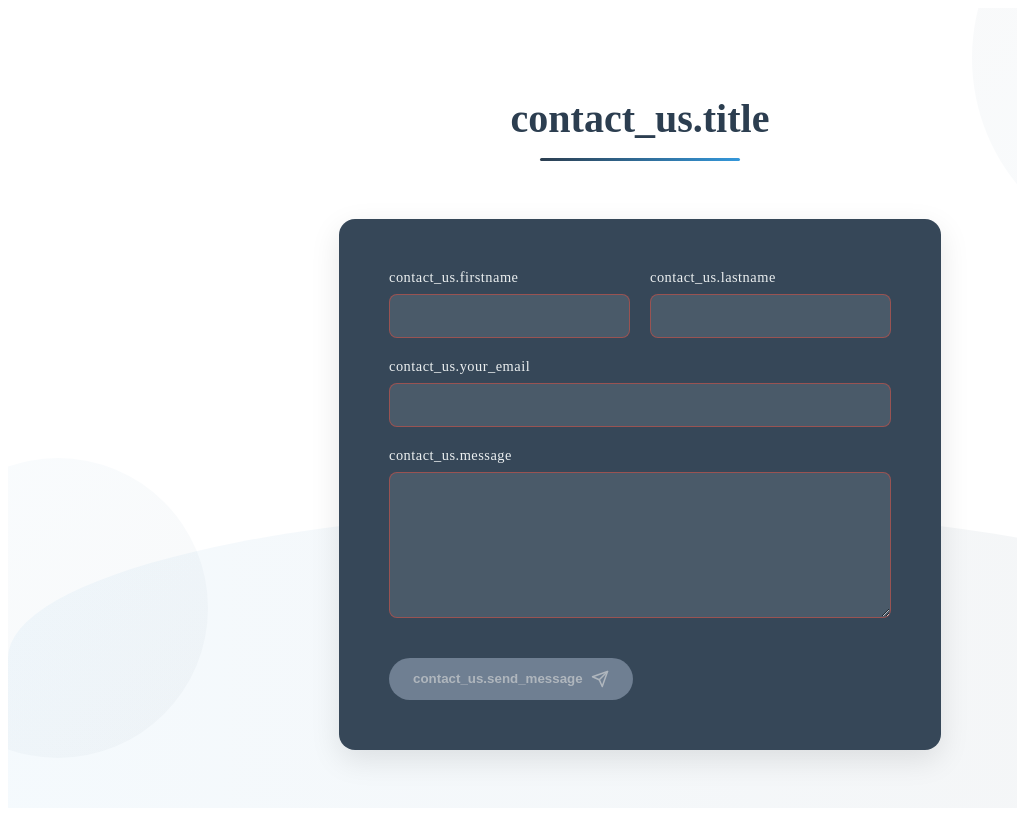
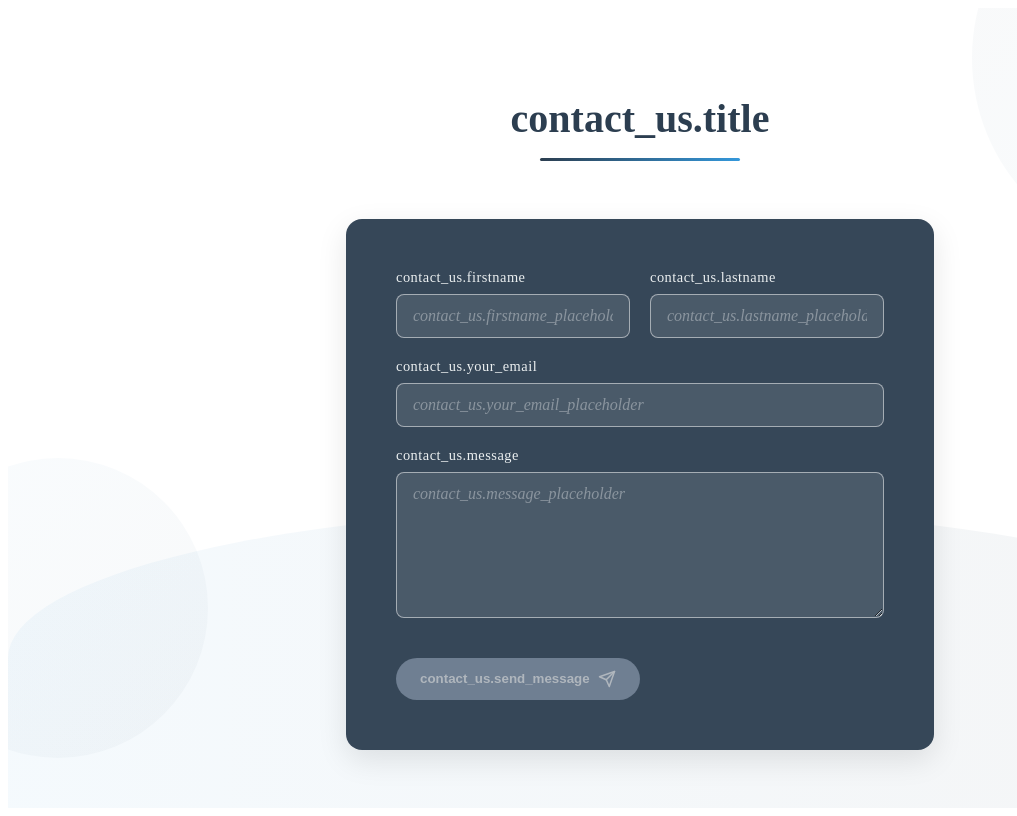
Before and after one commit to Immotep-EIP/Immotep, a Next.js app in the folder Code/ShowcaseKeyz/: page /ContactUs/ContactUs in a window 1280 px wide. Shown: the whole page, without its empty margins (0-1017 px from the left). Built offline with nearby package versions, Linux system fonts and the light colour scheme.

Commit message:
feat(showcaseKeyz): contact form updated with placeholder

```diff
--- a/Code/ShowcaseKeyz/src/pages/ContactUs/ContactUs.module.css
+++ b/Code/ShowcaseKeyz/src/pages/ContactUs/ContactUs.module.css
@@ -169,6 +169,16 @@
   color: white;
   font-size: 1rem;
   transition: all 0.3s ease;
+  font-family: inherit;
+}
+
+.input::placeholder,
+.textarea::placeholder {
+  color: rgba(255, 255, 255, 0.4);
+  font-style: italic;
+  font-family: inherit;
+  font-size: 1rem;
+  opacity: 0.7;
 }
 
 .input:focus,
@@ -196,7 +206,7 @@
 
 .input:invalid,
 .textarea:invalid {
-  border-color: rgba(231, 76, 60, 0.5);
+  border-color: rgba(255, 255, 255, 0.5);
 }
 
 .input:valid,
--- a/Code/ShowcaseKeyz/src/pages/ContactUs/ContactUs.tsx
+++ b/Code/ShowcaseKeyz/src/pages/ContactUs/ContactUs.tsx
@@ -132,6 +132,7 @@ function ContactUsPage() {
                     errors.firstname ? style.inputError : ""
                   }`}
                   required
+                  placeholder={t("contact_us.firstname_placeholder")}
                 />
                 {errors.firstname && formTouched && (
                   <span className={style.errorMessage}>
@@ -153,6 +154,7 @@ function ContactUsPage() {
                     errors.lastname ? style.inputError : ""
                   }`}
                   required
+                  placeholder={t("contact_us.lastname_placeholder")}
                 />
                 {errors.lastname && formTouched && (
                   <span className={style.errorMessage}>
@@ -175,6 +177,7 @@ function ContactUsPage() {
                   errors.email ? style.inputError : ""
                 }`}
                 required
+                placeholder={t("contact_us.your_email_placeholder")}
               />
               {errors.email && formTouched && (
                 <span className={style.errorMessage}>
@@ -195,6 +198,7 @@ function ContactUsPage() {
                   errors.message ? style.inputError : ""
                 }`}
                 required
+                placeholder={t("contact_us.message_placeholder")}
               ></textarea>
               {errors.message && formTouched && (
                 <span className={style.errorMessage}>
```
Also changed, not shown: Code/ShowcaseKeyz/src/i18n.ts (+12 -0 lines).
